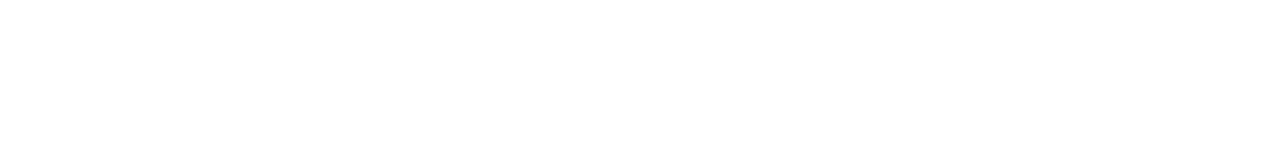
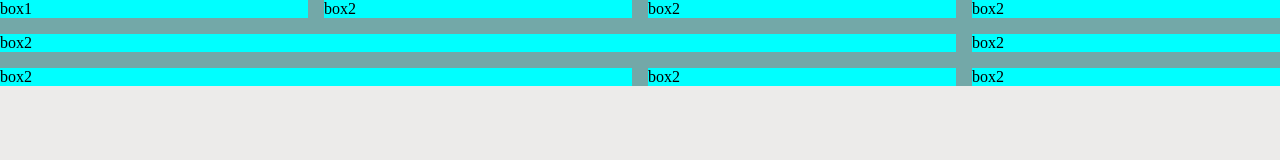
Before and after one commit to souravdas007123/Dashboard--Component-, a plain HTML site: page chart.html in a window 1280 px wide. Drawn offline with Linux system fonts and the light colour scheme.

Commit message:
grid add

```diff
--- a/chart.html
+++ b/chart.html
@@ -0,0 +1,26 @@
+<!DOCTYPE html>
+<html lang="en">
+<head>
+    <meta charset="UTF-8">
+    <meta name="viewport" content="width=device-width, initial-scale=1.0">
+    <link rel="stylesheet" href="core.css">
+    <title>Document</title>
+</head>
+<body>
+    <div class="container">
+        <div class="row">
+            <div class="dashboard_container">
+                <div class="box box_1">box1</div>
+                <div class="box box_2">box2</div>
+                <div class="box box_3">box2</div>
+                <div class="box box_4">box2</div>
+                <div class="box box_5">box2</div>
+                <div class="box box_6">box2</div>
+                <div class="box box_7">box2</div>
+                <div class="box box_8">box2</div>
+                <div class="box box_9">box2</div>
+            </div>
+        </div>
+    </div>
+</body>
+</html>
--- /dev/null
+++ b/core.css
@@ -0,0 +1,33 @@
+*{
+    padding: 0;
+    margin: 0;
+    box-sizing: border-box;
+    text-decoration: none;
+}
+body{
+    background-color: rgb(236, 235, 234);
+}
+.container{
+    width: 100%;
+}
+.row{
+    min-width: 1200px;
+    margin: auto;
+    background-color: rgb(115, 168, 168);
+}
+.dashboard_container{
+    display: grid;
+    grid-template-columns: 1fr 1fr 1fr 1fr;
+    gap: 1rem;
+}
+.box{
+    background-color: aqua;
+    /* min-width: 200px;
+    min-height: 200px; */
+}
+.box_5{
+    grid-column: 1/4;
+}
+.box_7{
+    grid-column: 1/3;
+}
--- a/style.css
+++ b/style.css
@@ -5,7 +5,7 @@
     text-decoration: none;
 }
 body{
-    background-color: antiquewhite;
+    background-color: rgb(195, 194, 193);
     display: flex;
     justify-content: center;
     align-items: center;
@@ -71,12 +71,12 @@ body{
     padding: 0.9rem;
 }
 .top_menu_icon{
+    min-height: 4rem;
     display: flex;
     flex-direction: column;
-    justify-content: center;
-    align-items: center;
+    align-items: start;
     /* background-color: aquamarine; */
-    padding: 0.6rem;
+    /* padding: 0.6rem; */
     cursor: pointer;
 }
 /* middle container */
@@ -96,10 +96,16 @@ body{
      min-width: 11rem;
      background-color: rgb(255, 255, 255);
      padding: 0.7rem 0;
+     border-radius: 0.5rem;
 }
 .middle_right_heading{
     border-bottom: 0.1rem solid black;
     padding: 0.7rem;
+}
+.middle_right_middle{
+    display: flex;
+    justify-content: center;
+    align-items: center;
 }
 .middle_right_chart{
      padding: 0.7em;
@@ -121,3 +127,16 @@ body{
 .middle_left_top_left{
     padding: 0.7rem;
 }
+.middle_left_middle{
+    display: flex;
+    justify-content: space-evenly;
+    align-items: center;
+}
+.pie_chart{
+    width: 6rem;
+    height: 6rem;
+}
+.bar_png{
+    width: 15rem;
+    height: 7rem;
+}
```
Also changed, not shown: index.html (+9 -3 lines), images/bar.png (added), images/pie.png (added).
